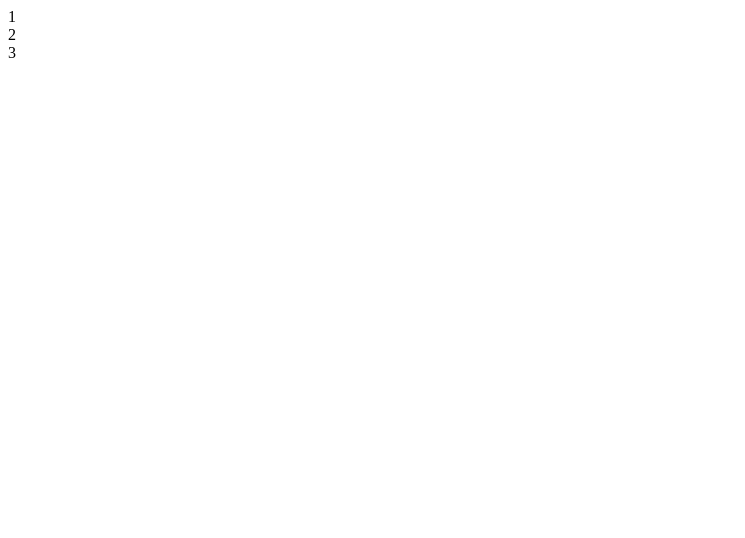
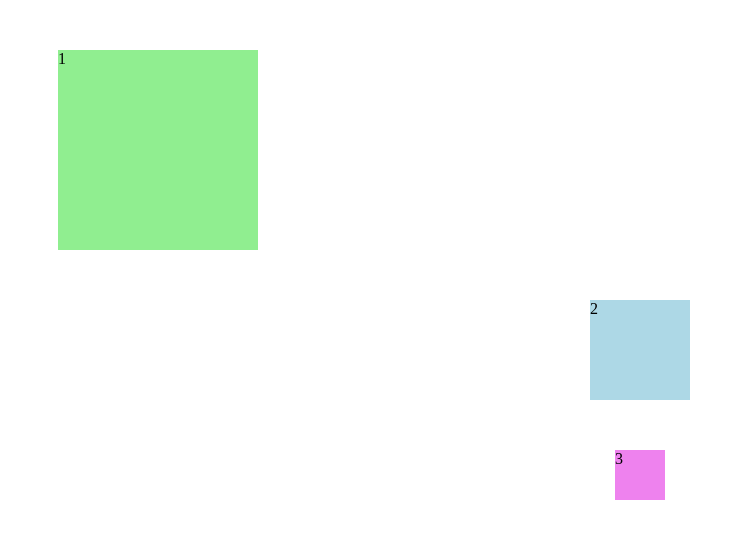
Before and after one commit to NeoPhyte27/css-season-2, a plain HTML site: page box-model/margin.html in a window 1280 px wide. Shown: the whole page, without its empty margins (0-745 px from the left). Drawn offline with Linux system fonts and the light colour scheme.

Commit message:
mempelajari shorthand margin

```diff
--- a/box-model/margin.html
+++ b/box-model/margin.html
@@ -1,16 +1,110 @@
 <!DOCTYPE html>
 <html lang="en">
+
     <head>
         <meta charset="UTF-8">
         <meta name="viewport" content="width=device-width, initial-scale=1.0">
         <title>Margin</title>
         <style>
+            /*
+        cara pakainya
+        .satu{
+            width: 200px;
+            height: 200px;
+            background-color: lightgreen;
+            margin-left: 100px;
+            margin-top: 30px;
+            margin-bottom: 150px;
+            margin-right: 50px;
+        }
+        .dua{
+            width: 100px;
+            height: 100px;
+            background-color: lightblue;
+        }
+        .tiga{
+            width: 50px;
+            height: 50px;
+            background-color: violet;
+        }
+        */
 
+            /* negetif
+        .satu{
+           width: 200px;
+           height: 200px;
+           background-color: lightgreen;
+           margin-bottom: 30px;
+       }
+       .dua{
+           width: 100px;
+           height: 100px;
+           background-color: lightblue;
+           margin-top: -50px;
+           margin-left: -120px;
+       }
+       .tiga{
+           width: 50px;
+           height: 50px;
+           background-color: violet;
+       }
+         */
+
+            /* auto
+         .satu{
+          width: 200px;
+          height: 200px;
+          background-color: lightgreen;
+          margin-left: auto;
+          margin-right: auto;
+       }
+       .dua{
+           width: 100px;
+           height: 100px;
+           background-color: lightblue;
+           margin-left: auto;
+           margin-right: auto;
+       }
+       .tiga{
+           width: 50px;
+           height: 50px;
+           background-color: violet;
+           margin-left: auto;
+           margin-right: auto;
+      }
+          */
+          /* shorthand
+           */
+            .satu {
+                width: 200px;
+                height: 200px;
+                background-color: lightgreen;
+                /* untuk seluruh value margin */
+                margin: 50px;
+            }
+
+            .dua {
+                width: 100px;
+                height: 100px;
+                background-color: lightblue;
+                /* untuk 2 value */
+                margin: 50px auto;
+            }
+
+            .tiga {
+                width: 50px;
+                height: 50px;
+                background-color: violet;
+                /* untuk 3 value */
+                margin : 30px auto 40px;
+            }
         </style>
     </head>
+
     <body>
         <div class="satu">1</div>
         <div class="dua">2</div>
         <div class="tiga">3</div>
     </body>
+
 </html>
```
Also changed, not shown: box-model/box-model.txt, display/display.txt. Lines whose indentation alone changed are shown as unchanged.
